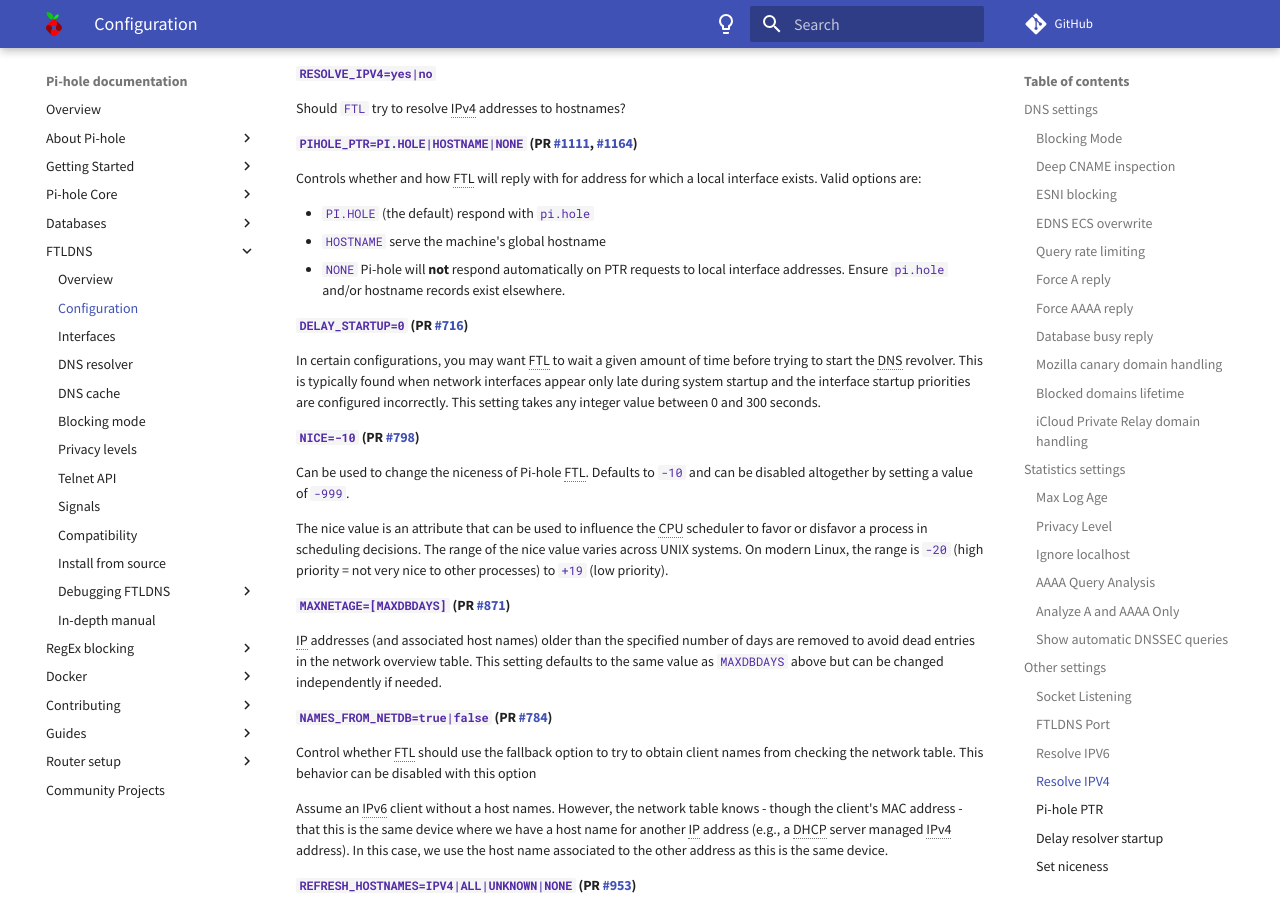
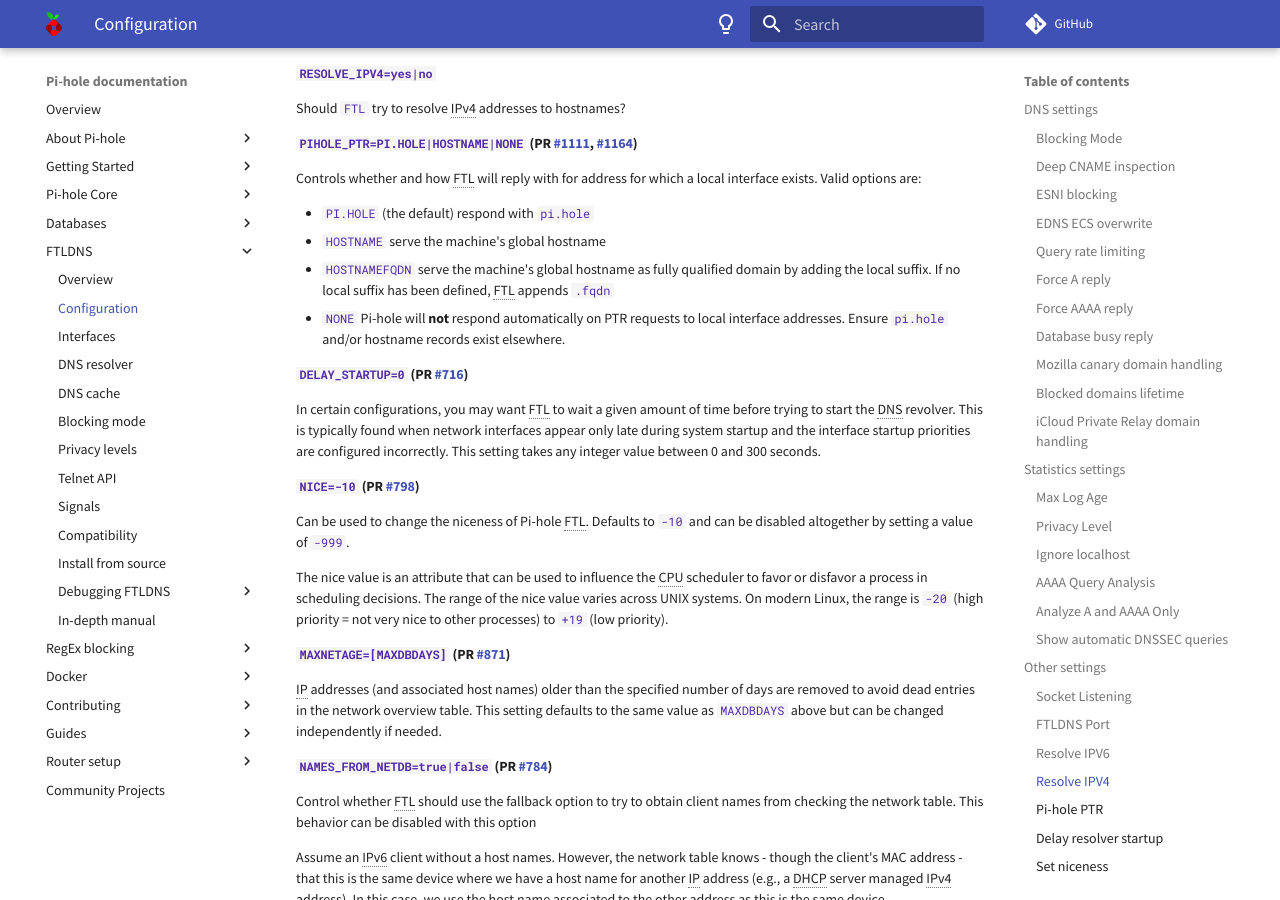
Before and after one commit to pi-hole/docs, an MkDocs documentation site: the page built from docs/ftldns/configfile.md, in a window 1280 px wide and 900 px high, scrolled down 3047 px. Built offline with MkDocs 1.6.1 and Material for MkDocs 9.7.7, drawn with Linux system fonts in a browser that asks for light colours; comment, search, counter and statistics services are not loaded.

Commit message:
Add PIHOLE_PTR=HOSTNAMEFQDN documentation
Signed-off-by: DL6ER <dl6er@dl6er.de>

```diff
--- a/docs/ftldns/configfile.md
+++ b/docs/ftldns/configfile.md
@@ -142,6 +142,7 @@ Controls whether and how FTL will reply with for address for which a local inter
 
 - `PI.HOLE` (the default) respond with `pi.hole`
 - `HOSTNAME` serve the machine's global hostname
+- `HOSTNAMEFQDN` serve the machine's global hostname as fully qualified domain by adding the local suffix. If no local suffix has been defined, FTL appends `.fqdn`
 - `NONE` Pi-hole will **not** respond automatically on PTR requests to local interface addresses. Ensure `pi.hole` and/or hostname records exist elsewhere.
 
 #### `DELAY_STARTUP=0` (PR [#716](https://github.com/pi-hole/FTL/pull/716)) {#delay_startup data-toc-label='Delay resolver startup'}
```
